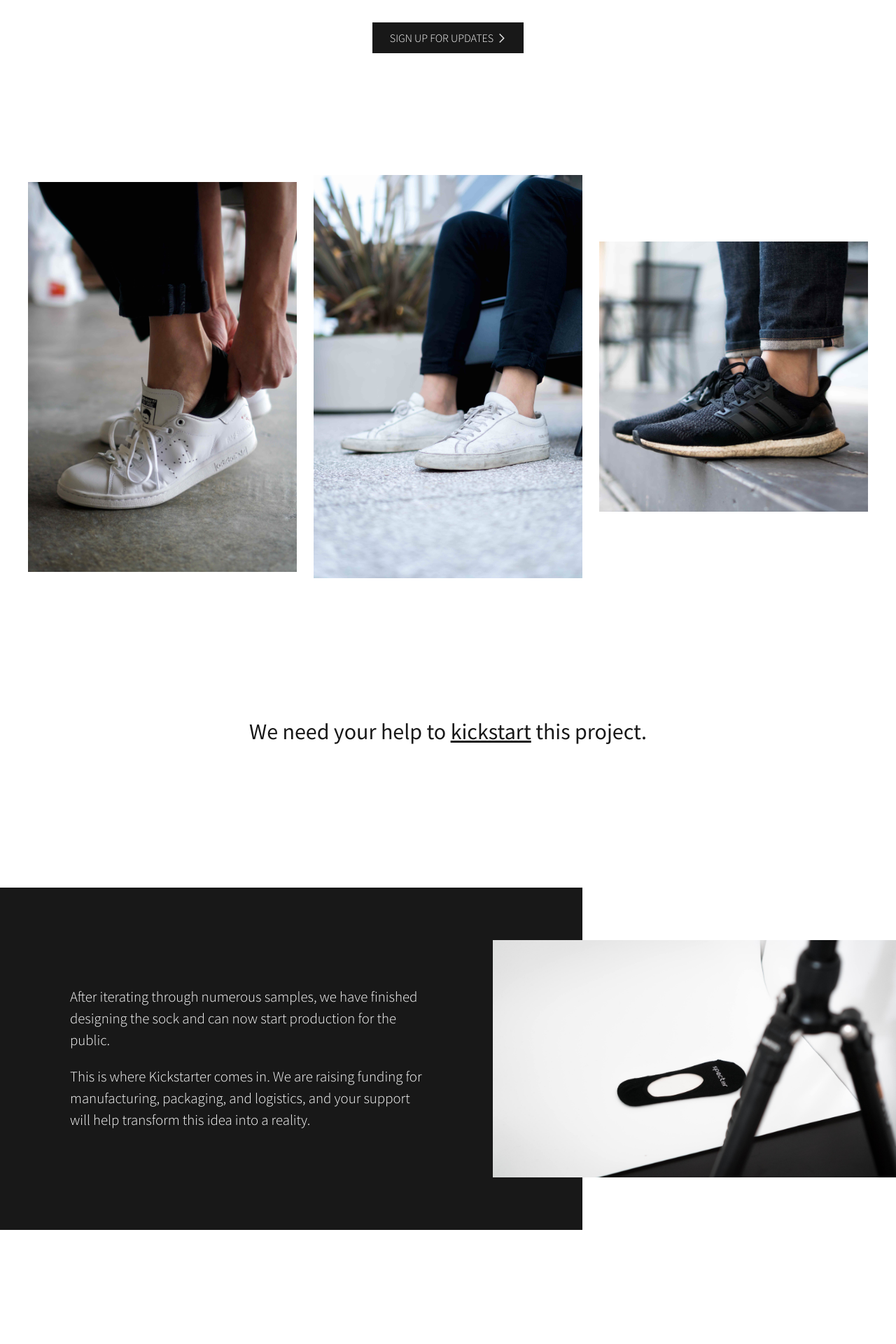
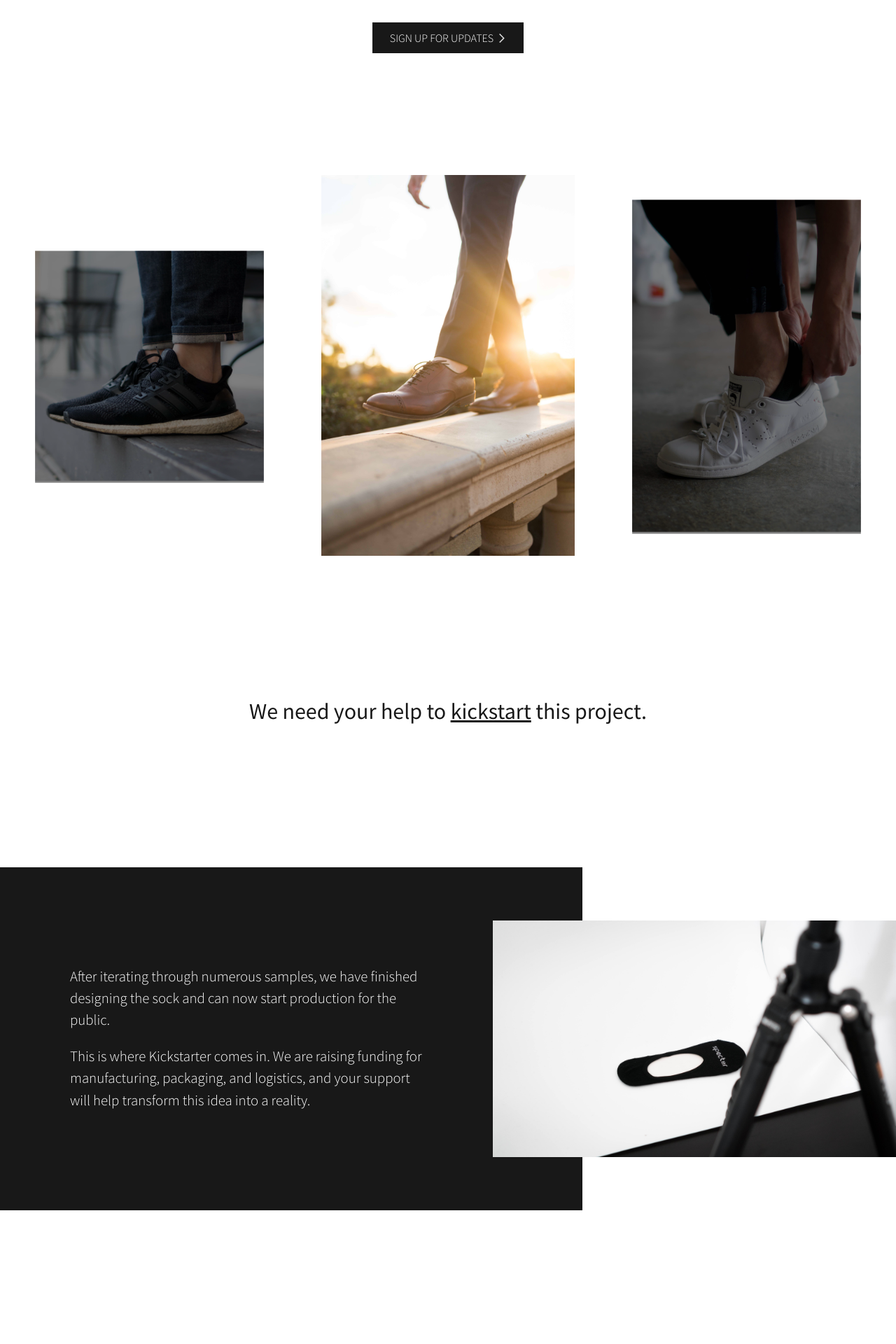
Before and after one commit to bryanvtran/specter, a Jekyll site: the page built from index.html, in a window 1280 px wide. Shown: the part 1672-3592 px from the top of the page at 70% size. Built offline with Jekyll 4.4.1, drawn with Linux system fonts in a browser that asks for light colours; comment, search, counter and statistics services are not loaded.

Commit message:
desktop working

```diff
--- a/index.html
+++ b/index.html
@@ -33,9 +33,20 @@ description: The only no-show socks you'll ever need. Specter No-Shows are built
 </section>
 
 <section class="carousel">
-    <img class="carousel__image" src="static/img/raf.jpg" alt="Specter No Show Socks in Raf Simmons Casual">
-    <img class="carousel__image" src="static/img/cp.jpg" alt="Specter No-Show Socks in Common Projects Casual">
-    <img class="carousel__image" src="static/img/boost.jpg" alt="Specter No-Show Socks in Adidas Ultra Boosts Athletic Gym">
+    <ul class="carousel__wrapper">
+        <li class="carousel__image">
+            <img src="static/img/boost.jpg" alt="Specter No-Show Socks in Adidas Ultra Boosts Athletic Gym">
+        </li>
+        <li class="carousel__image center">
+            <img src="static/img/ae.jpg" alt="Specter No-Show Socks in Allen Edmonds Dress Shoes">
+        </li>
+        <li class="carousel__image">
+            <img src="static/img/raf.jpg" alt="Specter No Show Socks in Raf Simmons Casual">
+        </li>
+        <li class="carousel__image">
+            <img src="static/img/cp.jpg" alt="Specter No-Show Socks in Common Projects Casual">
+        </li>
+    </ul>
 </section>
 
 <section class="container centered-content centered-content--title-only">
--- a/static/js/main.js
+++ b/static/js/main.js
@@ -48,4 +48,21 @@ document.addEventListener('DOMContentLoaded', function(){
         });
     })
 
+    const carouselWrapper = document.querySelector('.carousel__wrapper');
+    const images = document.querySelectorAll('.carousel__image');
+
+    images.forEach(function(image, i) {
+        image.addEventListener('click', function(e) {
+            console.log('clicked');
+            // remove current center
+            const curImage = document.querySelector('.center');
+            curImage.classList.remove('center');
+
+            // make this one the new center
+            e.target.classList.add('center');
+
+            // shift content over
+            carouselWrapper.style.transform = `translateX(${-(i-1)*33.333333}%)`
+        });
+    });
 });
--- a/static/scss/main.scss
+++ b/static/scss/main.scss
@@ -37,7 +37,7 @@
         }
 
         .landing-header__subheading {
-            font-size: 1.2em;
+            font-size: 1.3em;
         }
     }
 }
@@ -150,19 +150,64 @@
 
 .carousel {
     margin-bottom: $margin-bottom;
-    display: flex;
-    justify-content: center;
+    width: 100%;
     overflow: hidden;
 
     @media (max-width: $mobile-width) {
         margin-bottom: $margin-bottom-mobile;
     }
 
+    .carousel__wrapper {
+        list-style: none;
+        margin: 0;
+        padding: 0;
+        width: 100%;
+        display: flex;
+        flex-wrap: nowrap;
+        transform: translateX(0);
+        -webkit-transition: .5s ease-in-out;
+        -moz-transition: .5s ease-in-out;
+        -o-transition: .5s ease-in-out;
+        transition: .5s ease-in-out;
+    }
+
     .carousel__image {
-        width: 30%;
+        flex: 1 0 calc(33.33333% - 64px);
         align-self: center;
-        margin-right: $spacing-sm;
-        margin-left: $spacing-sm;
+        margin-right: $spacing-lg;
+        margin-left: $spacing-lg;
+        position: relative;
+        cursor: pointer;
+        transform: scale(.9);
+        -webkit-transition: .5s ease-in-out;
+        -moz-transition: .5s ease-in-out;
+        -o-transition: .5s ease-in-out;
+        transition: .5s ease-in-out;
+
+
+        &:after {
+            content: "";
+            position: absolute;
+            width: 100%; height:100%;
+            top:0; left:0;
+            background:rgba(0,0,0,0.5);
+            transition: all .5s;
+            -moz-transition: all .5s;
+            -o-transition: all .5s;
+            -webkit-transition: all .5s;
+        }
+
+        &:hover:after {
+            opacity: 0;
+        }
+
+        &.center  {
+            transform: scale(1);
+            &:after {
+                opacity: 0;
+            }
+        }
+
 
         @media (max-width: $mobile-width) {
             width: 60%;
--- a/static/scss/variables.scss
+++ b/static/scss/variables.scss
@@ -17,6 +17,7 @@ $spacing-sm: 12px;
 $spacing: 24px;
 $spacing-lg: 32px;
 $spacing-xl: 48px;
+$spacing-lg-2x: 64px;
 $base-padding: $spacing;
 
 $margin-bottom: 150px;
```
Also changed, not shown: static/img/ae.jpg (added).
